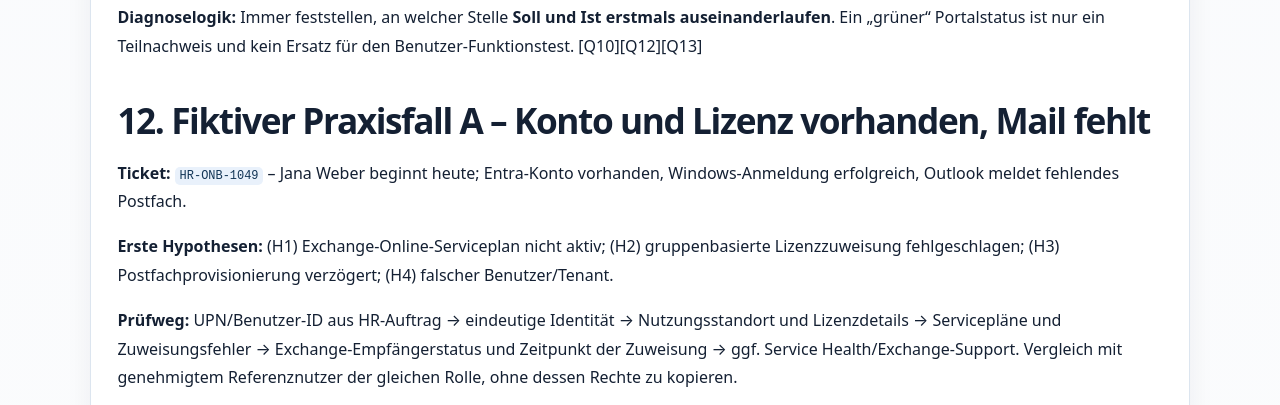
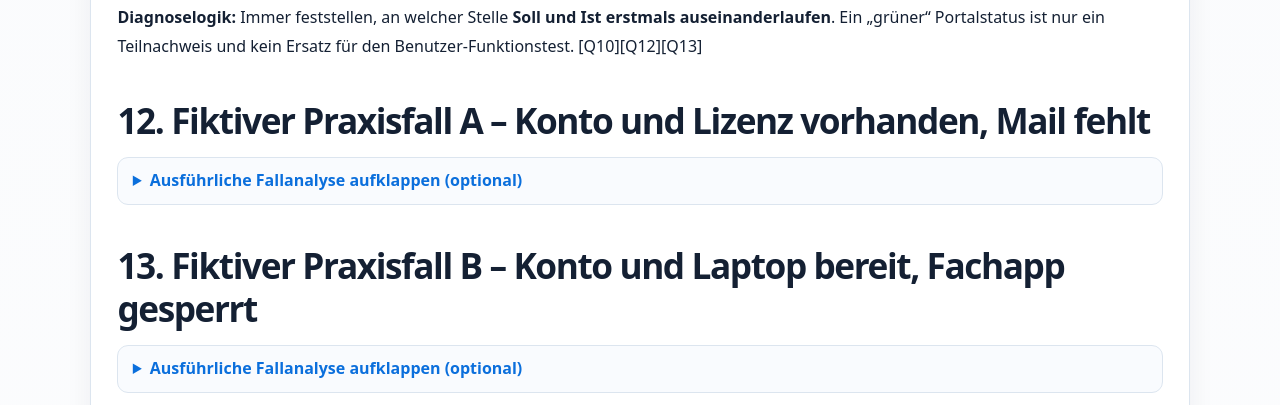
Before and after one commit to MarcF46/MarcF46.github.io, a plain HTML site: page it-support/rb-049/index.html in a window 1280 px wide. Shown: the part 7940-8345 px from the top of the page. Drawn offline with Linux system fonts and the light colour scheme.

Commit message:
RB-049: collapse previous solved fictional cases while keeping them available

```diff
--- a/it-support/rb-049/index.html
+++ b/it-support/rb-049/index.html
@@ -221,17 +221,21 @@ Get-ADUser -Identity 'jweber' -Properties Enabled,UserPrincipalName,MemberOf,Whe
 </table></div>
 <p><strong>Diagnoselogik:</strong> Immer feststellen, an welcher Stelle <strong>Soll und Ist erstmals auseinanderlaufen</strong>. Ein „grüner“ Portalstatus ist nur ein Teilnachweis und kein Ersatz für den Benutzer-Funktionstest. [Q10][Q12][Q13]</p>
 <h2 id="12-fiktiver-praxisfall-a-konto-und-lizenz-vorhanden-mail-fehlt">12. Fiktiver Praxisfall A – Konto und Lizenz vorhanden, Mail fehlt</h2>
+<details class="support-code-explain support-archive-case"><summary>Ausführliche Fallanalyse aufklappen (optional)</summary><div class="support-learning-answer">
 <p><strong>Ticket:</strong> <code>HR-ONB-1049</code> – Jana Weber beginnt heute; Entra-Konto vorhanden, Windows-Anmeldung erfolgreich, Outlook meldet fehlendes Postfach.</p>
 <p><strong>Erste Hypothesen:</strong> (H1) Exchange-Online-Serviceplan nicht aktiv; (H2) gruppenbasierte Lizenzzuweisung fehlgeschlagen; (H3) Postfachprovisionierung verzögert; (H4) falscher Benutzer/Tenant.</p>
 <p><strong>Prüfweg:</strong> UPN/Benutzer-ID aus HR-Auftrag → eindeutige Identität → Nutzungsstandort und Lizenzdetails → Servicepläne und Zuweisungsfehler → Exchange-Empfängerstatus und Zeitpunkt der Zuweisung → ggf. Service Health/Exchange-Support. Vergleich mit genehmigtem Referenznutzer der gleichen Rolle, ohne dessen Rechte zu kopieren.</p>
 <p><strong>Fiktiver Befund:</strong> Die gruppenbasierte Zuweisung steht auf Fehler, weil der Nutzungsstandort nicht gepflegt ist. <strong>Freigegebene Maßnahme</strong> des Lizenzteams: Nutzungsstandort nach HR-Standortdaten korrigieren, Zuweisung erneut verarbeiten lassen, Exchange-Provisionierung abwarten und verifizieren.</p>
 <p><strong>Funktionstest:</strong> Die Kollegin öffnet Outlook, sendet eine Testmail an eine genehmigte Testadresse und empfängt die Antwort. Zeit und Ergebnis dokumentieren, keine Mailinhalte im allgemeinen Ticket speichern. <strong>Dies ist eine Übung, kein durchgeführter Test.</strong></p>
+</div></details>
 <h2 id="13-fiktiver-praxisfall-b-konto-und-laptop-bereit-fachapp-gesperrt">13. Fiktiver Praxisfall B – Konto und Laptop bereit, Fachapp gesperrt</h2>
+<details class="support-code-explain support-archive-case"><summary>Ausführliche Fallanalyse aufklappen (optional)</summary><div class="support-learning-answer">
 <p><strong>Ticket:</strong> <code>HR-ONB-1050</code> – Neue Mitarbeiterin kann Windows, Exchange und Teams benutzen, aber <code>Kundenportal</code> meldet „Access denied“.</p>
 <p><strong>Hypothesen:</strong> (H1) Ressourcengruppe fehlt; (H2) Gruppenänderung noch nicht im aktuellen Token; (H3) Fachapp benötigt eine zusätzliche Rollenvergabe; (H4) Conditional Access verlangt einen verwalteten/complianten Client.</p>
 <p><strong>Prüfweg:</strong> Fachbereichsfreigabe mit Rollenmatrix → erforderliche Gruppenzuordnung → App-spezifische Rollen → Entra-Sign-in-Log und angewendete CA-Policy → Gerätecompliance → benutzerseitiger Test nach kontrollierter Aktualisierung der Sitzung.</p>
 <p><strong>Fiktiver Befund:</strong> Zugriff ist an die genehmigte Sicherheitsgruppe gebunden, die im Auftrag fehlte. Nach dokumentierter Zustimmung des App-Eigners und Gruppenänderung ist erneute <strong>autorisierte Anmeldung</strong> nötig, bevor das neue Recht wirksam wird.</p>
 <p><strong>Retest:</strong> Die Mitarbeiterin kann die erlaubte Funktion öffnen; unzulässige Bereiche bleiben gesperrt. <strong>Nicht</strong> zusätzliche Administratorrechte als Schnelllösung zuweisen. Auch dieser Fall ist <strong>nicht real getestet</strong>.</p>
+</div></details>
 <h2 id="14-sicherer-abschluss-ticketkommentar-eskalation">14. Sicherer Abschluss, Ticketkommentar, Eskalation</h2>
 <p><strong>Abschlusskriterien:</strong> HR-/Fachfreigabe verknüpft, eindeutiger Benutzer, Soll- und Ist-Gruppen/Lizenzen abgeglichen, MFA erfolgreich, Gerät inventarisiert und verwaltet, geforderte Apps vorhanden, End-to-End-Test mit Benutzer bestätigt, Übergabe (Gerät/Zubehör/Einweisung) quittiert. Restpunkte mit Owner und Termin offen dokumentieren; bei ausstehenden Pflichtzugängen <strong>nicht</strong> „vollständig abgeschlossen“ melden.</p>
 <p><strong>Fiktiver Muster-Ticketkommentar:</strong></p>
```
